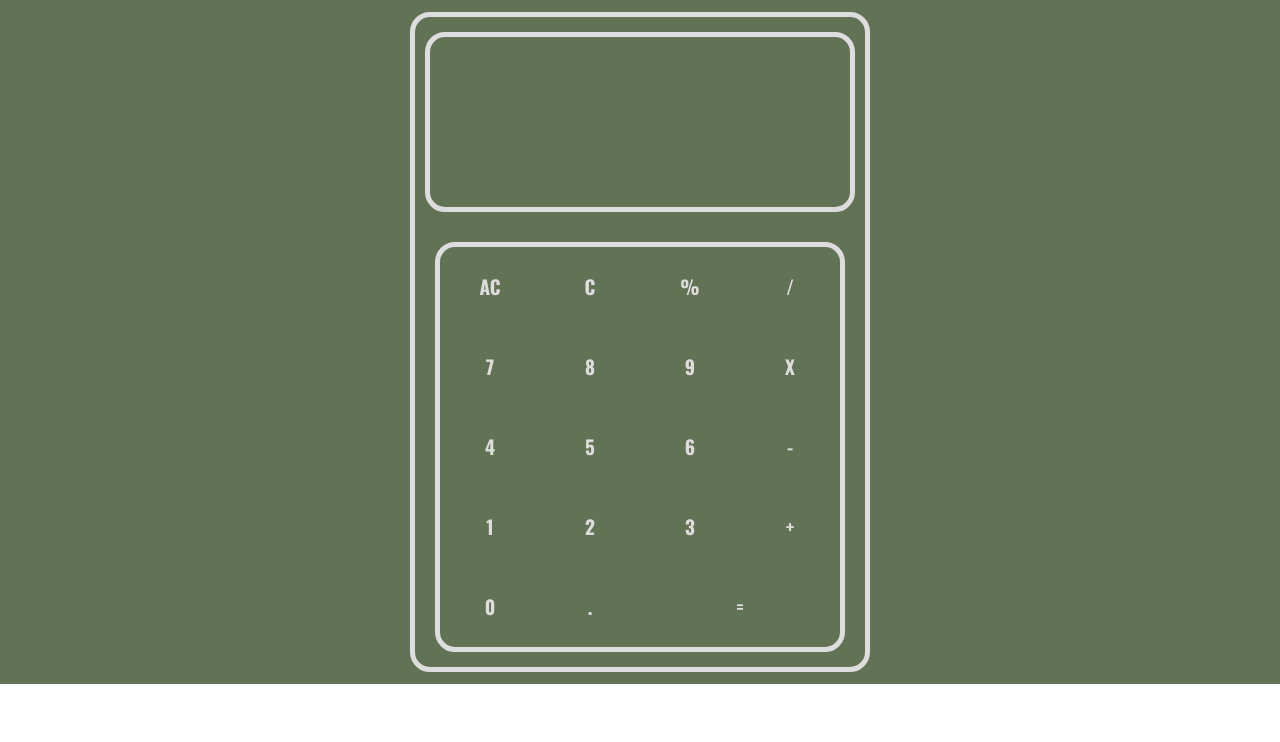
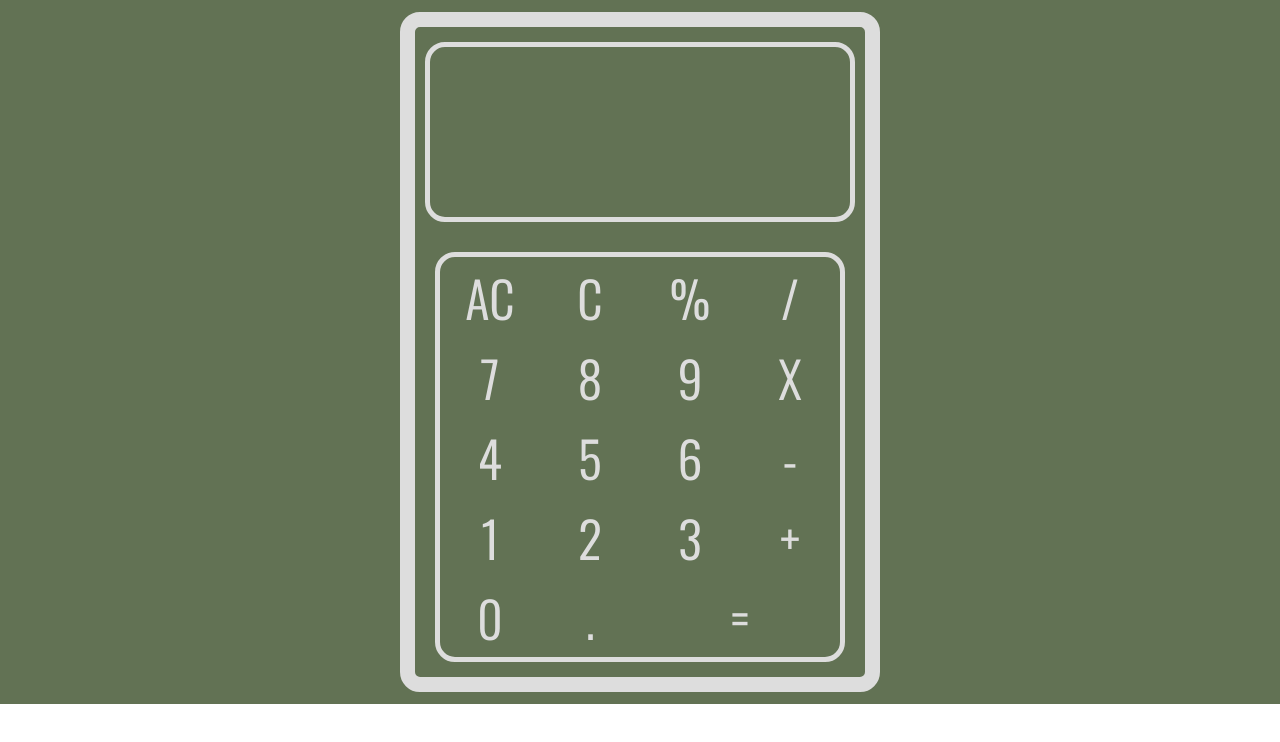
Before and after one commit to bencariazo/calculator-project, a plain HTML site: page index.html in a window 1280 px wide. Drawn offline with nearby package versions, Linux system fonts and the light colour scheme.

Commit message:
Adjust CSS attributes for better UI

```diff
--- a/css/style.css
+++ b/css/style.css
@@ -66,7 +66,7 @@ body {
     margin: 12px 0;
     height: 650px;
     width: 450px;
-    border: 5px solid #DDDDDD;
+    border: 15px solid #DDDDDD;
     border-radius: 20px;
     display: flex;
     flex-direction: column;
@@ -79,6 +79,7 @@ body {
     border: 5px solid #DDDDDD;
     border-radius: 20px;
     width: 400px;
+    font-size: 50px;
 }
 
 #calculator-display {
@@ -88,12 +89,14 @@ body {
     padding-bottom: 20px;
     padding-right: 20px;
     height: 150px;
+    font-size: 65px;
 }
 
 #calculator-buttons {
     height: 400px;
     display: flex;
     flex-wrap: wrap;
+    font-weight: 350;
 }
 
 .buttons {
```
